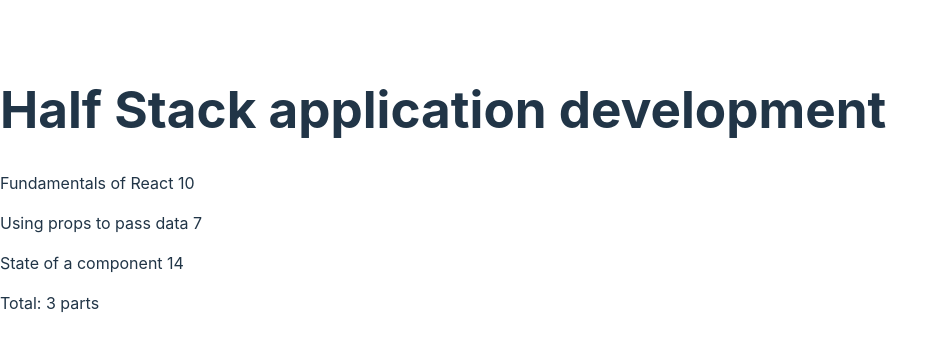
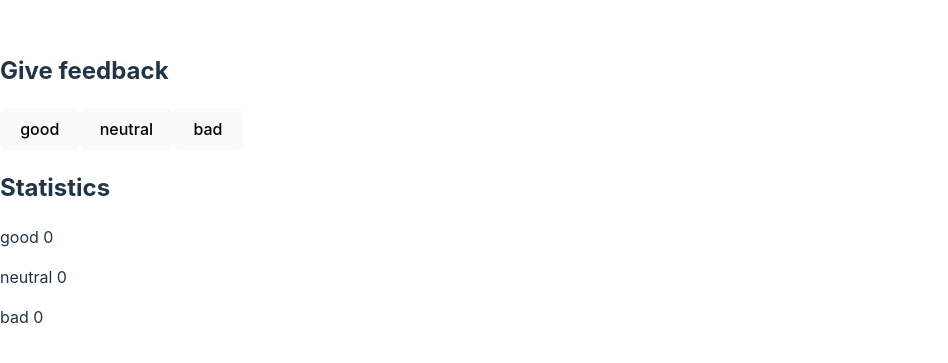
Before and after one commit to moio99/FSOReact, a React (Vite) app in the folder part1/: page / in a window 1280 px wide. Shown: the part 211-574 px from the top of the page, without its empty margins (0-948 px from the left). Built offline with nearby package versions, Linux system fonts and the light colour scheme.

Commit message:
1.6 unicafe, paso 1

```diff
--- a/part1/src/App.tsx
+++ b/part1/src/App.tsx
@@ -1,46 +1,55 @@
-import Content from "./Content";
-import Header from "./Header";
-import Total from "./Total";
+import { useState } from 'react'
+
+interface ButtonProps {
+  onClick: () => void;
+  text: string;
+}
+
+const Button = (props: ButtonProps) => {
+  return (
+    <button onClick={props.onClick}>
+      {props.text}
+    </button>
+  )
+}
 
 const App = () => {
-  const courseTitle = 'Half Stack application development'
+  const [good, setGood] = useState(0)
+  const [neutral, setNeutral] = useState(0)
+  const [bad, setBad] = useState(0)
 
-  const part1 = 'Fundamentals of React'
-  const exercises1 = 10
-
-  const part2 = 'Using props to pass data'
-  const exercises2 = 7
-
-  const part3 = 'State of a component'
-  const exercises3 = 14
-
-  const course = {
-    name: courseTitle,
-    parts: [
-      {
-        name: part1,
-        exercises: exercises1
-      },
-      {
-        name: part2,
-        exercises: exercises2
-      },
-      {
-        name: part3,
-        exercises: exercises3
-      }
-    ]
+  const onClick = (newValue:number, option:number) => {
+    switch (option) {
+      case 1:
+        setNeutral(neutral + newValue)
+        break;
+      case 2:
+        setBad(bad + newValue)
+        break;
+      default:
+        setGood(good + newValue)
+        break;
+    }
   }
 
   return (
     <>
-    <div>
-      <Header title={course.name}/>
-      <Content course={course}/>
-      <Total total={course.parts.length}/>
-    </div>
+      <div>
+        <h2>Give feedback</h2>
+        <p>
+          <Button onClick={() => onClick(1, 0)} text='good' />
+          <Button onClick={() => onClick(1, 1)} text='neutral' />
+          <Button onClick={() => onClick(1, 2)} text='bad' />
+        </p>
+      </div>
+      <div>
+        <h2>Statistics</h2>
+        <p>good {good}</p>
+        <p>neutral {neutral}</p>
+        <p>bad {bad}</p>
+      </div>
     </>
   )
 }
 
-export default App;
+export default App
--- a/part1/src/Content.tsx
+++ /dev/null
@@ -1,23 +0,0 @@
-import Part from "./Part";
-
-interface iContent {
-  course: {
-    name: string,
-    parts: {
-      name: string;
-      exercises: number;
-    }[];
-  }
-}
-
-const Content = ({course}: iContent) => {
-  return (
-    <>
-      <Part part={course.parts[0] } />
-      <Part part={course.parts[1] } />
-      <Part part={course.parts[2] } />
-    </>
-  );
-};
-
-export default Content
--- a/part1/src/Header.tsx
+++ /dev/null
@@ -1,14 +0,0 @@
-
-interface iCourse {
-  title: string;
-}
-
-const Header = ({title}:iCourse) => {
-  return (
-    <div>
-      <h1>{title}</h1>
-    </div>
-  );
-};
-
-export default Header
--- a/part1/src/Part.tsx
+++ /dev/null
@@ -1,17 +0,0 @@
-
-export interface iPart {
-  part: {
-    name: string;
-    exercises: number;
-  }
-}
-
-const Part = ({part}:iPart) => {
-  return (
-    <div>
-      <p>{part.name} {part.exercises}</p>
-    </div>
-  );
-};
-
-export default Part
--- a/part1/src/Total.tsx
+++ /dev/null
@@ -1,13 +0,0 @@
-interface iTotal {
-  total: number;
-}
-
-const Total = ({total}: iTotal) => {
-  return (
-    <div>
-      <p>Total: {total} parts</p>
-    </div>
-  );
-};
-
-export default Total
```
